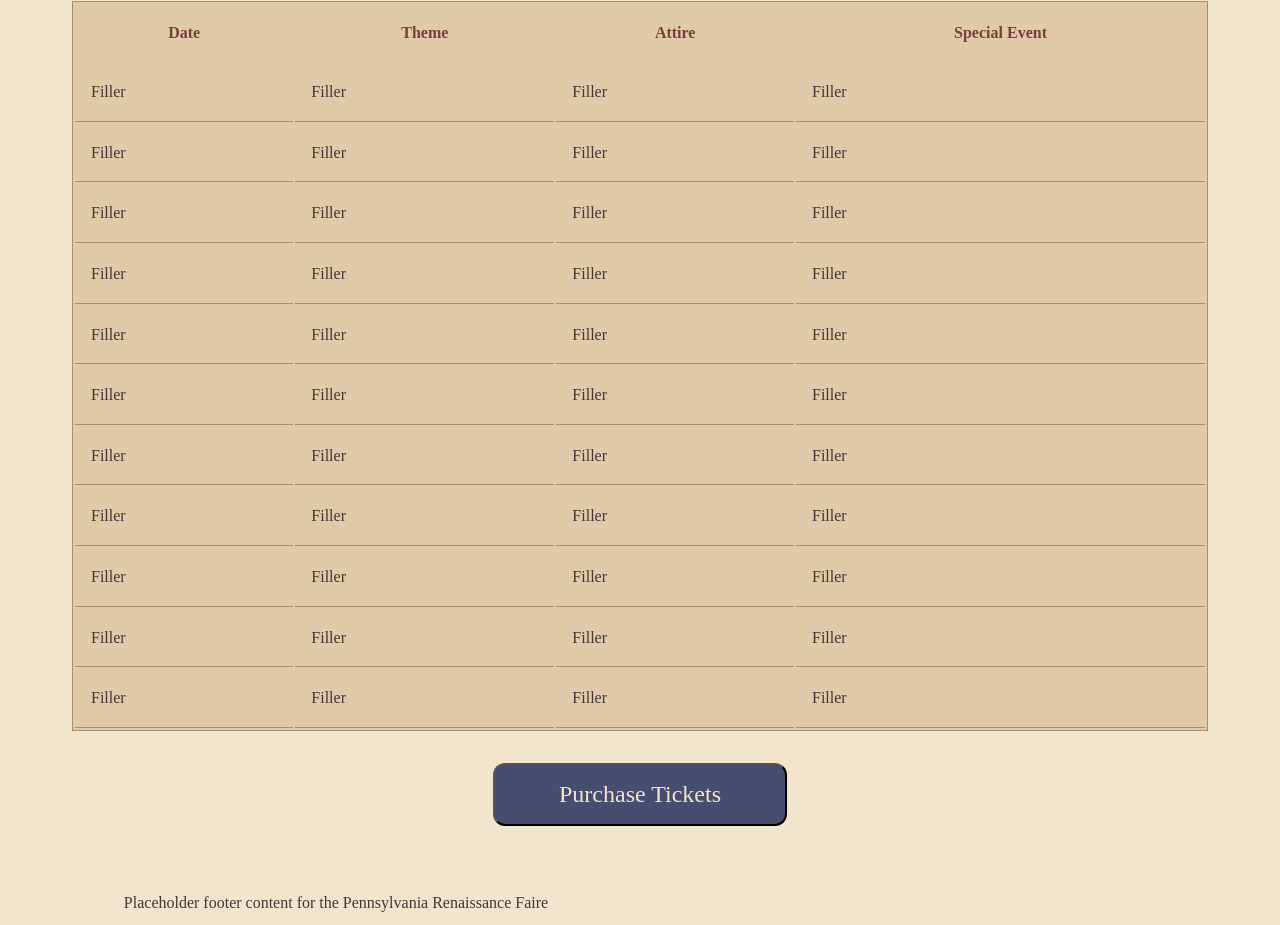
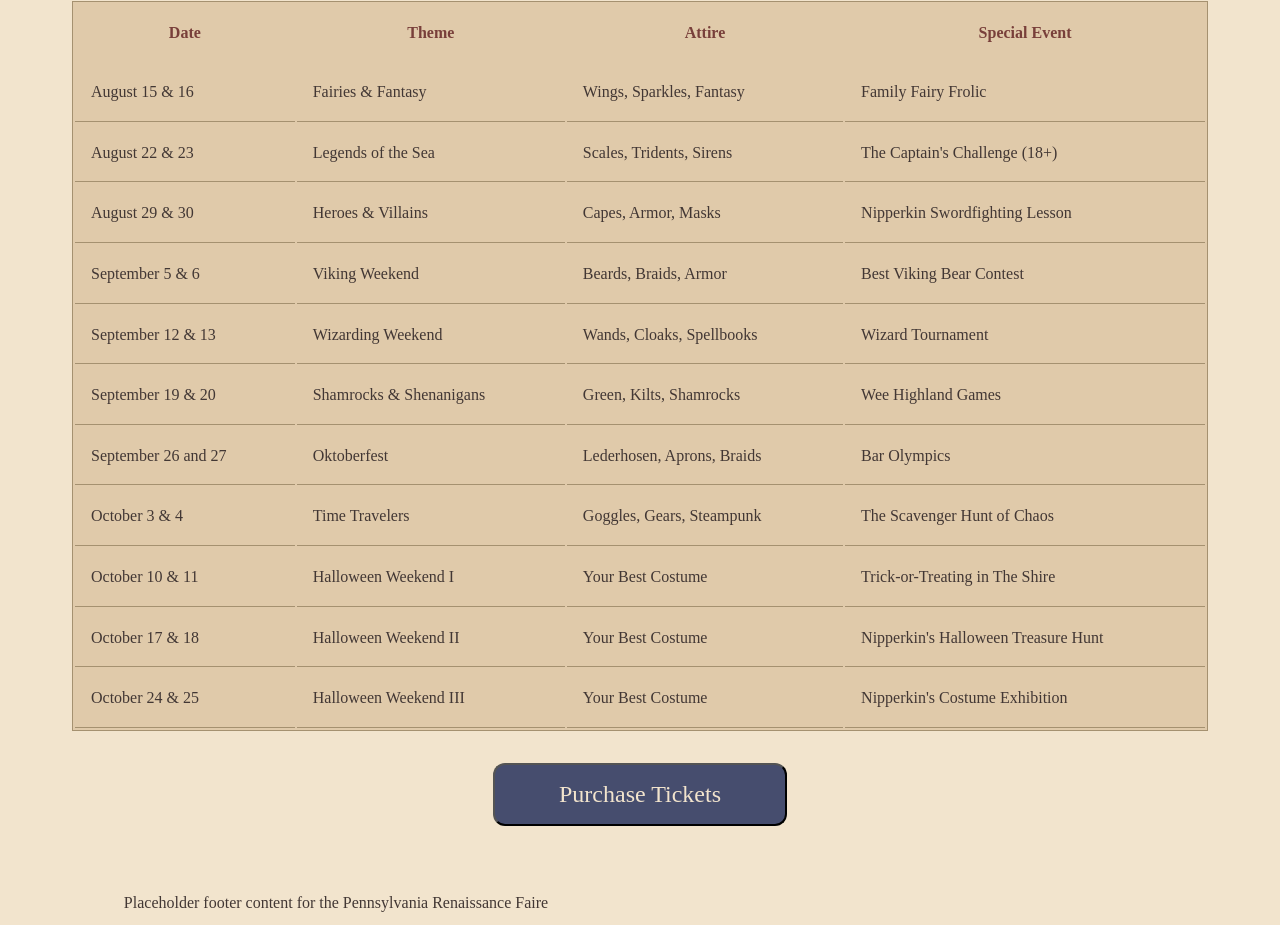
Before and after one commit to ashlynfirlik/Pennsylvania-Renaissance-Faire, a plain HTML site: page index.html in a window 1280 px wide. Shown: the part 2596-3521 px from the top of the page. Drawn offline with Linux system fonts and the light colour scheme; a web font is replaced by a local one.

Commit message:
replaced placeholder text in schedule table

```diff
--- a/index.html
+++ b/index.html
@@ -157,70 +157,70 @@
                     <th>Special Event</th>
                 </tr>
                 <tr>
-                    <td>Filler</td>
-                    <td>Filler</td>
-                    <td>Filler</td>
-                    <td>Filler</td>
+                    <td>August 15 & 16</td>
+                    <td>Fairies & Fantasy</td>
+                    <td>Wings, Sparkles, Fantasy</td>
+                    <td>Family Fairy Frolic</td>
                 </tr>
                 <tr>
-                    <td>Filler</td>
-                    <td>Filler</td>
-                    <td>Filler</td>
-                    <td>Filler</td>
+                    <td>August 22 & 23</td>
+                    <td>Legends of the Sea</td>
+                    <td>Scales, Tridents, Sirens</td>
+                    <td>The Captain's Challenge (18+)</td>
                 </tr>
                 <tr>
-                    <td>Filler</td>
-                    <td>Filler</td>
-                    <td>Filler</td>
-                    <td>Filler</td>
+                    <td>August 29 & 30</td>
+                    <td>Heroes & Villains</td>
+                    <td>Capes, Armor, Masks</td>
+                    <td>Nipperkin Swordfighting Lesson</td>
                 </tr>
                 <tr>
-                    <td>Filler</td>
-                    <td>Filler</td>
-                    <td>Filler</td>
-                    <td>Filler</td>
+                    <td>September 5 & 6</td>
+                    <td>Viking Weekend</td>
+                    <td>Beards, Braids, Armor</td>
+                    <td>Best Viking Bear Contest</td>
                 </tr>
                 <tr>
-                    <td>Filler</td>
-                    <td>Filler</td>
-                    <td>Filler</td>
-                    <td>Filler</td>
+                    <td>September 12 & 13</td>
+                    <td>Wizarding Weekend</td>
+                    <td>Wands, Cloaks, Spellbooks</td>
+                    <td>Wizard Tournament</td>
                 </tr>
                 <tr>
-                    <td>Filler</td>
-                    <td>Filler</td>
-                    <td>Filler</td>
-                    <td>Filler</td>
+                    <td>September 19 & 20</td>
+                    <td>Shamrocks & Shenanigans</td>
+                    <td>Green, Kilts, Shamrocks</td>
+                    <td>Wee Highland Games</td>
                 </tr>
                 <tr>
-                    <td>Filler</td>
-                    <td>Filler</td>
-                    <td>Filler</td>
-                    <td>Filler</td>
+                    <td>September 26 and 27</td>
+                    <td>Oktoberfest</td>
+                    <td>Lederhosen, Aprons, Braids</td>
+                    <td>Bar Olympics</td>
                 </tr>
                 <tr>
-                    <td>Filler</td>
-                    <td>Filler</td>
-                    <td>Filler</td>
-                    <td>Filler</td>
+                    <td>October 3 & 4</td>
+                    <td>Time Travelers</td>
+                    <td>Goggles, Gears, Steampunk</td>
+                    <td>The Scavenger Hunt of Chaos</td>
                 </tr>
                 <tr>
-                    <td>Filler</td>
-                    <td>Filler</td>
-                    <td>Filler</td>
-                    <td>Filler</td>
+                    <td>October 10 & 11</td>
+                    <td>Halloween Weekend I</td>
+                    <td>Your Best Costume</td>
+                    <td>Trick-or-Treating in The Shire</td>
                 </tr>
                 <tr>
-                    <td>Filler</td>
-                    <td>Filler</td>
-                    <td>Filler</td>
-                    <td>Filler</td>
+                    <td>October 17 & 18</td>
+                    <td>Halloween Weekend II</td>
+                    <td>Your Best Costume</td>
+                    <td>Nipperkin's Halloween Treasure Hunt</td>
                 </tr>
                 <tr>
-                    <td>Filler</td>
-                    <td>Filler</td>
-                    <td>Filler</td>
-                    <td>Filler</td>
+                    <td>October 24 & 25</td>
+                    <td>Halloween Weekend III</td>
+                    <td>Your Best Costume</td>
+                    <td>Nipperkin's Costume Exhibition</td>
                 </tr>
             </table>
             <div class="tix-button-box">
```
